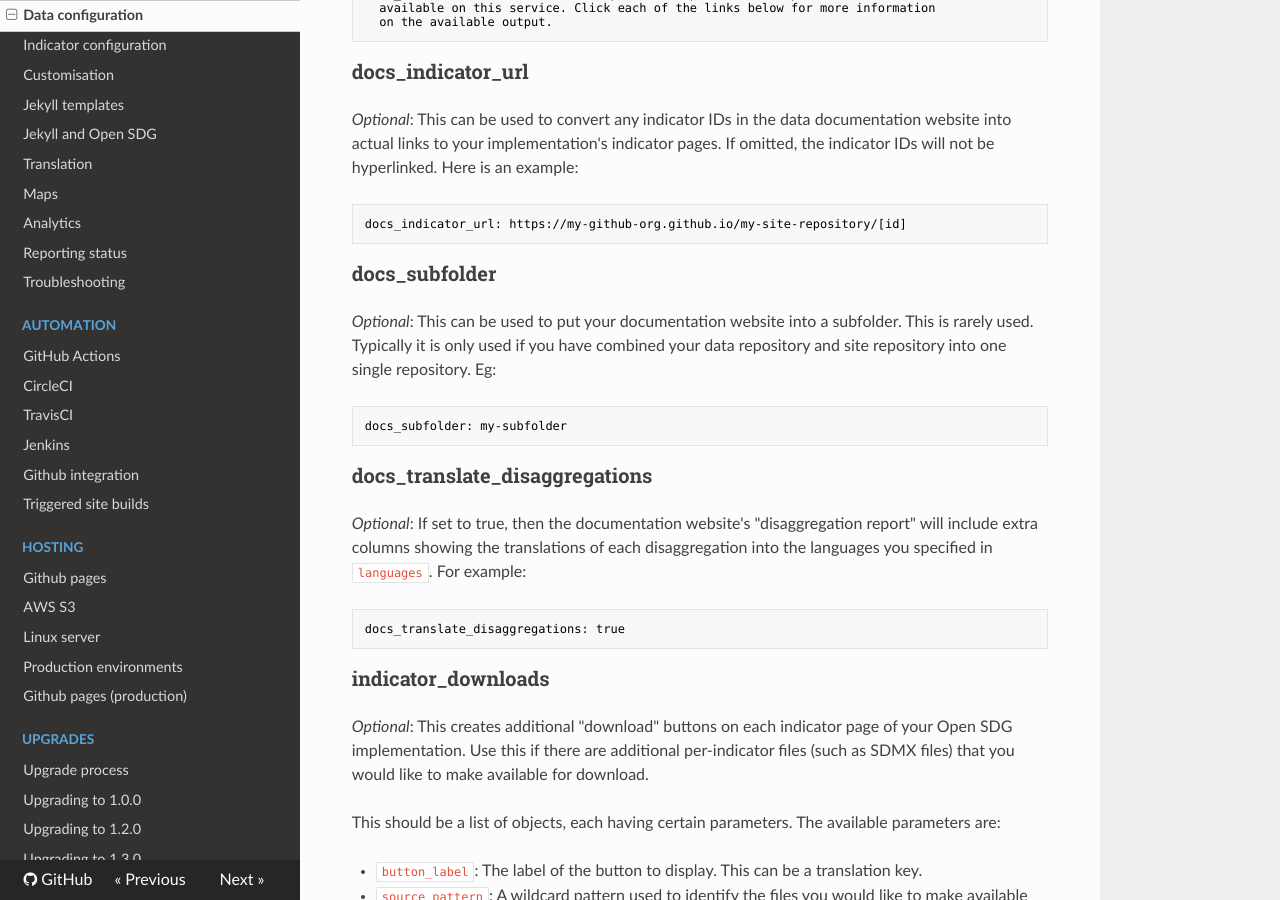
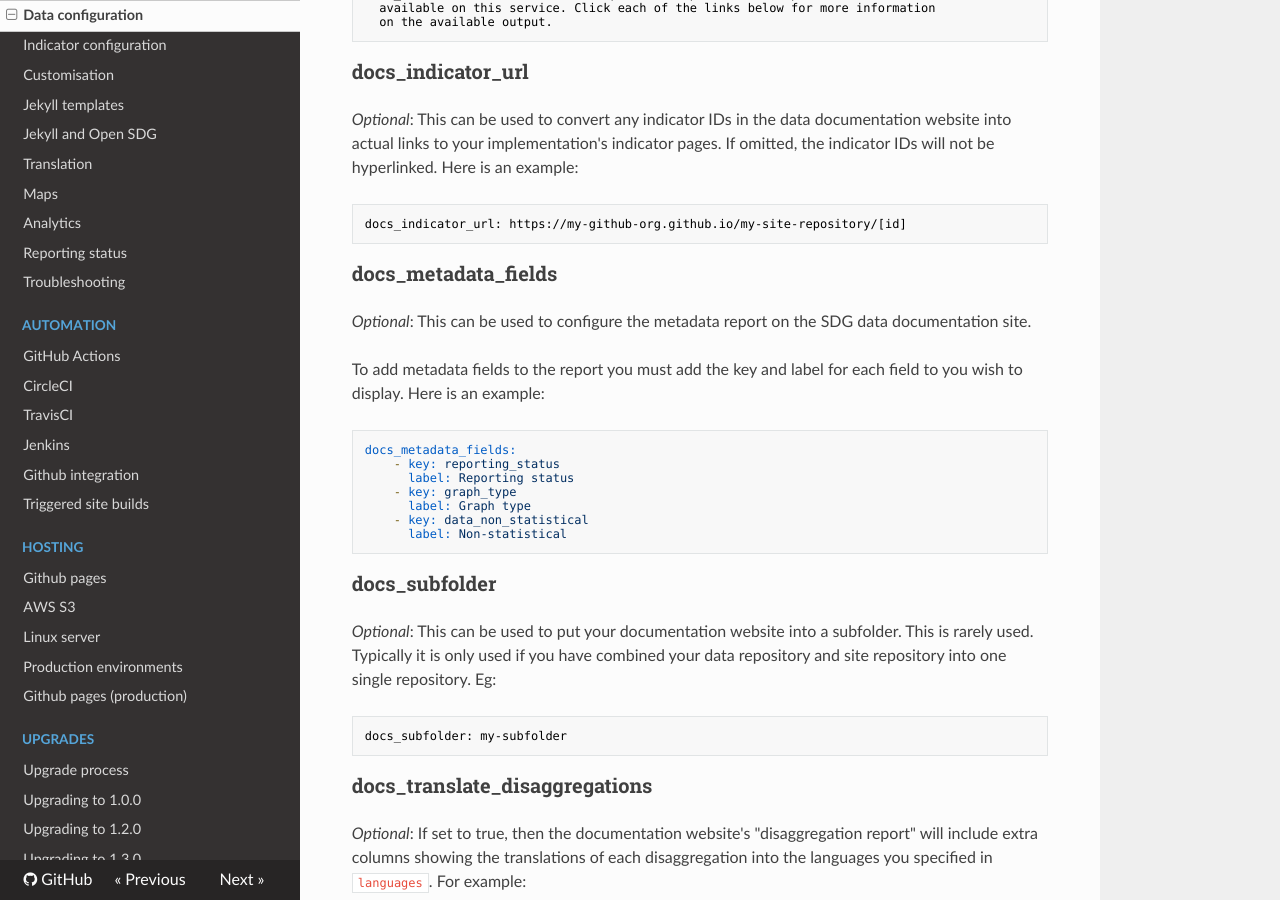
Before and after one commit to open-sdg/open-sdg, an MkDocs documentation site: the page built from docs/data-configuration.md, in a window 1280 px wide and 900 px high, scrolled down 3547 px. Built offline with MkDocs 1.6.1, drawn with Linux system fonts in a browser that asks for light colours; nearby versions of some CDN libraries; old or Windows-style settings are respelled for this version of MkDocs.

Commit message:
Added IDRIS (Metadata Report Config) (#1406)
* Added IDRIS (Metadata Report Config)

* Update data-configuration.md

````diff
--- a/docs/data-configuration.md
+++ b/docs/data-configuration.md
@@ -109,6 +109,21 @@ _Optional_: This can be used to convert any indicator IDs in the data documentat
 docs_indicator_url: https://my-github-org.github.io/my-site-repository/[id]
 ```
 
+### docs_metadata_fields
+
+_Optional_: This can be used to configure the metadata report on the SDG data documentation site.
+
+To add metadata fields to the report you must add the key and label for each field to you wish to display. Here is an example:
+
+```
+docs_metadata_fields:
+    - key: reporting_status
+      label: Reporting status
+    - key: graph_type
+      label: Graph type
+    - key: data_non_statistical
+      label: Non-statistical
+```
 ### docs_subfolder
 
 _Optional_: This can be used to put your documentation website into a subfolder. This is rarely used. Typically it is only used if you have combined your data repository and site repository into one single repository. Eg:
````
